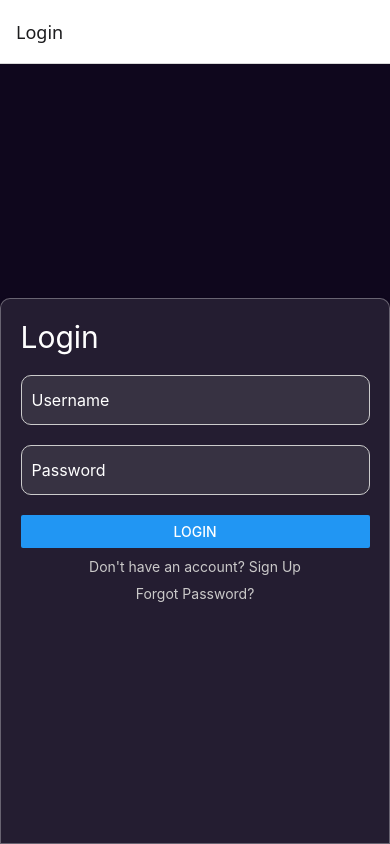
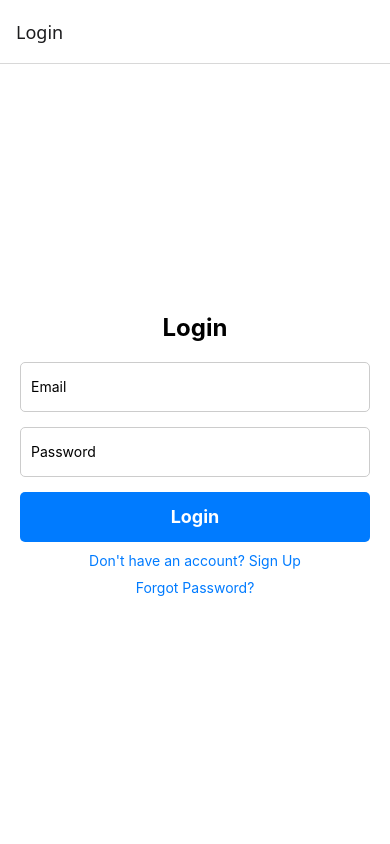
Before and after one commit to Shovon25657/KhelbaNaki_ReactAppV1, a React Native app: screen /Login in a window 390 px wide. Built offline with nearby package versions, Linux system fonts and the light colour scheme.

Commit message:
fixed backend server

```diff
--- a/package.json
+++ b/package.json
@@ -10,6 +10,7 @@
   },
   "dependencies": {
     "@expo/metro-runtime": "~4.0.1",
+    "@react-native-async-storage/async-storage": "^1.23.1",
     "@react-navigation/native": "^7.0.19",
     "@react-navigation/native-stack": "^7.3.3",
     "@react-navigation/stack": "^7.2.3",
--- a/src/components/Loginpage.js
+++ b/src/components/Loginpage.js
@@ -1,33 +1,59 @@
-import React, { useState } from 'react';
-import { View, TextInput, Button, Text, Alert } from 'react-native';
+import React, { useState, useEffect } from 'react';
+import { View, TextInput, Text, Alert, TouchableOpacity } from 'react-native';
 import axios from 'axios';
-import styles from '../styles/styles';
+import AsyncStorage from '@react-native-async-storage/async-storage';
+import styles from '../styles/styles'; // Assuming this contains your custom styles
 import { useNavigation } from '@react-navigation/native';
 
 const LoginPage = () => {
-  const [username, setUsername] = useState('');
+  const [email, setEmail] = useState('');
   const [password, setPassword] = useState('');
   const navigation = useNavigation();
 
+  // Handle Login Logic
   const handleLogin = async () => {
-    if (username === '' || password === '') {
+    if (email === '' || password === '') {
       Alert.alert('Error', 'Please fill in both fields');
     } else {
       try {
-        const response = await axios.post('http://192.168.0.118:5000/login', { username, password });
+        const { data } = await axios.post('http://192.168.0.118:8080/api/v1/auth/login', {
+          email,
+          password,
+        });
 
-        const { token, user } = response.data;
+        // Store the token and user data in AsyncStorage after stringifying
+        if (data && data.token) {
+         // await AsyncStorage.setItem('@auth_token', data.token); // Store the token
+          await AsyncStorage.setItem('@auth', JSON.stringify(data)); // Store the user data
+          Alert.alert('Success', 'Login successful!');
+        }
 
-        // Store the token if needed (using AsyncStorage or Context API)
-        console.log('Login Successful:', user.fullName);
+        console.log("Login Data==> ", data); // Parse the user data
 
-        // Navigate to Home on successful login
-        navigation.navigate('Home');
       } catch (error) {
-        Alert.alert('Error', 'Invalid username or password');
+        console.error(error);
+        Alert.alert('Error', 'Invalid email or password');
       }
     }
   };
+  // Fetch Local Storage Data (Token and User Data)
+  const getLocalStorage = async () => {
+    try {
+      //let token = await AsyncStorage.getItem('@auth_token');
+      let data = await AsyncStorage.getItem('@auth');
+
+      if (data) {
+        console.log("Local storage user data:", data); // Parse the user data
+      }
+    } catch (error) {
+      console.error('Error fetching data from local storage:', error);
+    }
+  };
+
+  // Use useEffect to fetch local storage when the component mounts
+  useEffect(() => {
+    getLocalStorage();
+  }, []);
 
   return (
     <View style={styles.container}>
@@ -35,9 +61,9 @@ const LoginPage = () => {
         <Text style={styles.title}>Login</Text>
         <TextInput
           style={styles.input}
-          placeholder="Username"
-          value={username}
-          onChangeText={setUsername}
+          placeholder="Email"
+          value={email}
+          onChangeText={setEmail}
         />
         <TextInput
           style={styles.input}
@@ -46,7 +72,10 @@ const LoginPage = () => {
           value={password}
           onChangeText={setPassword}
         />
-        <Button style={styles.buttontext} title="Login" onPress={handleLogin} />
+
+        <TouchableOpacity style={styles.button} onPress={handleLogin}>
+          <Text style={styles.buttonText}>Login</Text>
+        </TouchableOpacity>
 
         <Text
           style={styles.text}
--- a/src/components/Registration.js
+++ b/src/components/Registration.js
@@ -3,20 +3,14 @@ import { View, Text, TextInput, TouchableOpacity, StyleSheet, Alert, ActivityInd
 import axios from 'axios';
 
 const Registration = () => {
-    const [formData, setFormData] = useState({
-        name: '',
-        email: '',
-        password: '',
-    });
-    const [isLoading, setIsLoading] = useState(false);  // For loading state
-
-    const handleInputChange = (field, value) => {
-        setFormData({ ...formData, [field]: value });
-    };
+    const [name, setName] = useState('');
+    const [email, setEmail] = useState('');
+    const [password, setPassword] = useState('');
+    const [isLoading, setIsLoading] = useState(false); // Loading state
 
     const handleSignUp = async () => {
-        const { name, email, password } = formData;
 
+        try {
         // Basic validation
         if (!name || !email || !password) {
             Alert.alert('Error', 'All fields are required!');
@@ -39,20 +33,24 @@ const Registration = () => {
         // Set loading state to true
         setIsLoading(true);
 
-        try {
-            // Send sign-up request to the backend (replace the URL with your backend)
-            const response = await axios.post('http://192.168.0.118:5000/register', { username, password });
-            const { token, user } = response.data;
+            const { data } = await axios.post('http://192.168.0.118:8080/api/v1/auth/register', {
+                name,
+                email,
+                password,
+            });
 
-            Alert.alert('Success', 'You have signed up successfully!');
+            console.log('Registration successful:', data);
 
-            // Optionally navigate to the login page or home page after successful registration
-             navigation.navigate('profile', { user }); // Pass user data to the Profile screen
+            // If there is a message in the response, alert it
+            if (data && data.message) {
+                Alert.alert('Success', data.message);
+            }
+
         } catch (error) {
             console.error(error);
             Alert.alert('Error', 'Registration failed. Please try again later.');
         } finally {
-            setIsLoading(false);  // Set loading to false after API call
+            setIsLoading(false); // Set loading to false after API call
         }
     };
 
@@ -62,25 +60,29 @@ const Registration = () => {
             <TextInput
                 style={styles.input}
                 placeholder="Name"
-                value={formData.name}
-                onChangeText={(value) => handleInputChange('name', value)}
+                value={name}
+                onChangeText={(value) => setName(value)}  // Directly setting state for each field
             />
             <TextInput
                 style={styles.input}
                 placeholder="Email"
-                value={formData.email}
-                onChangeText={(value) => handleInputChange('email', value)}
+                value={email}
+                onChangeText={(value) => setEmail(value)}  // Directly setting state for each field
                 keyboardType="email-address"
             />
             <TextInput
                 style={styles.input}
                 placeholder="Password"
-                value={formData.password}
-                onChangeText={(value) => handleInputChange('password', value)}
+                value={password}
+                onChangeText={(value) => setPassword(value)}  // Directly setting state for each field
                 secureTextEntry
             />
 
-            <TouchableOpacity style={styles.button} onPress={handleSignUp} disabled={isLoading}>
+            <TouchableOpacity
+                style={[styles.button, isLoading && styles.buttonDisabled]}
+                onPress={handleSignUp}
+                disabled={isLoading}
+            >
                 {isLoading ? (
                     <ActivityIndicator size="small" color="#fff" />  // Show loading spinner
                 ) : (
@@ -121,6 +123,9 @@ const styles = StyleSheet.create({
         alignItems: 'center',
         borderRadius: 5,
     },
+    buttonDisabled: {
+        backgroundColor: '#cccccc', // Disabled button color
+    },
     buttonText: {
         color: '#fff',
         fontSize: 18,
--- a/src/styles/styles.js
+++ b/src/styles/styles.js
@@ -1,70 +1,46 @@
-import { StyleSheet } from 'react-native';
-
-const styles = StyleSheet.create({
+const styles = {
   container: {
     flex: 1,
     justifyContent: 'center',
     alignItems: 'center',
     padding: 20,
-    height: '100%',
+    backgroundColor: '#fff',
+  },
+  panel: {
     width: '100%',
-    backgroundColor: 'rgb(15, 7, 29)',
+    alignItems: 'center',
   },
   title: {
-    fontSize: 30,
-    fontWeight: 'regular',
-    textAlign: 'left',
-    color: 'rgb(255, 255, 255)',
+    fontSize: 24,
+    fontWeight: 'bold',
     marginBottom: 20,
   },
-
   input: {
-    height: 50,                                // Height of the input field
-    color: 'rgb(255, 255, 255)',               // White text color
-    backgroundColor: 'rgba(101, 100, 107, 0.3)',    // Slightly transparent black background (you can adjust opacity)
-    borderColor: '#ccc',                      // Light gray border
-    borderWidth: 1,                           // Border width
-    borderRadius: 10,                         // Rounded corners
-    paddingLeft: 10,                          // Padding inside the input for left alignment of text
-    marginBottom: 20,                         // Space between input fields
-    fontSize: 16,                             // Font size for the text
-    paddingRight: 10,                         // Padding on the right (helps if there is any inner element like an icon)
+    width: '100%',
+    height: 50,
+    borderWidth: 1,
+    borderColor: '#ccc',
+    borderRadius: 5,
+    paddingHorizontal: 10,
+    marginBottom: 15,
   },
-
-  buttontext: {
+  button: {
+    width: '100%',
     height: 50,
-    borderColor: '#ccc',
-    backgroundColor: 'rgb(255, 255, 255)',
-    borderWidth: 1,
-    borderRadius: 111,
-    paddingLeft: 10,
-    marginBottom: 20,
+    backgroundColor: '#007BFF',
+    justifyContent: 'center',
+    alignItems: 'center',
+    borderRadius: 5,
   },
-
-  panel: {
-    bottom: 0,
-    position: 'absolute',
-    backgroundColor: 'rgba(255, 255, 255, 0.09)',
-    padding:'5%',
-    height: '70%',
-    width: '100%',
-    borderTopLeftRadius: 10,
-    borderTopRightRadius: 10,
-    shadowColor: '#000',
-    shadowOffset: {
-      width: 0,
-      height: 2,
-    },
-    shadowOpacity: 0.25,
-    shadowRadius: 3.84,
-    borderColor: 'rgba(255, 255, 255, 0.31)',
-    borderWidth: 1,
+  buttonText: {
+    color: '#fff',
+    fontSize: 18,
+    fontWeight: 'bold',
   },
   text: {
-    color: 'rgb(202, 201, 201)',
-    textAlign: 'center',
     marginTop: 10,
+    color: '#007BFF',
   },
-});
+};
 
 export default styles;
```
Also changed, not shown: src/Backend/controllers/userController.js (+24 -9 lines), 2 other files (tests, documents, lock files or other folders).
